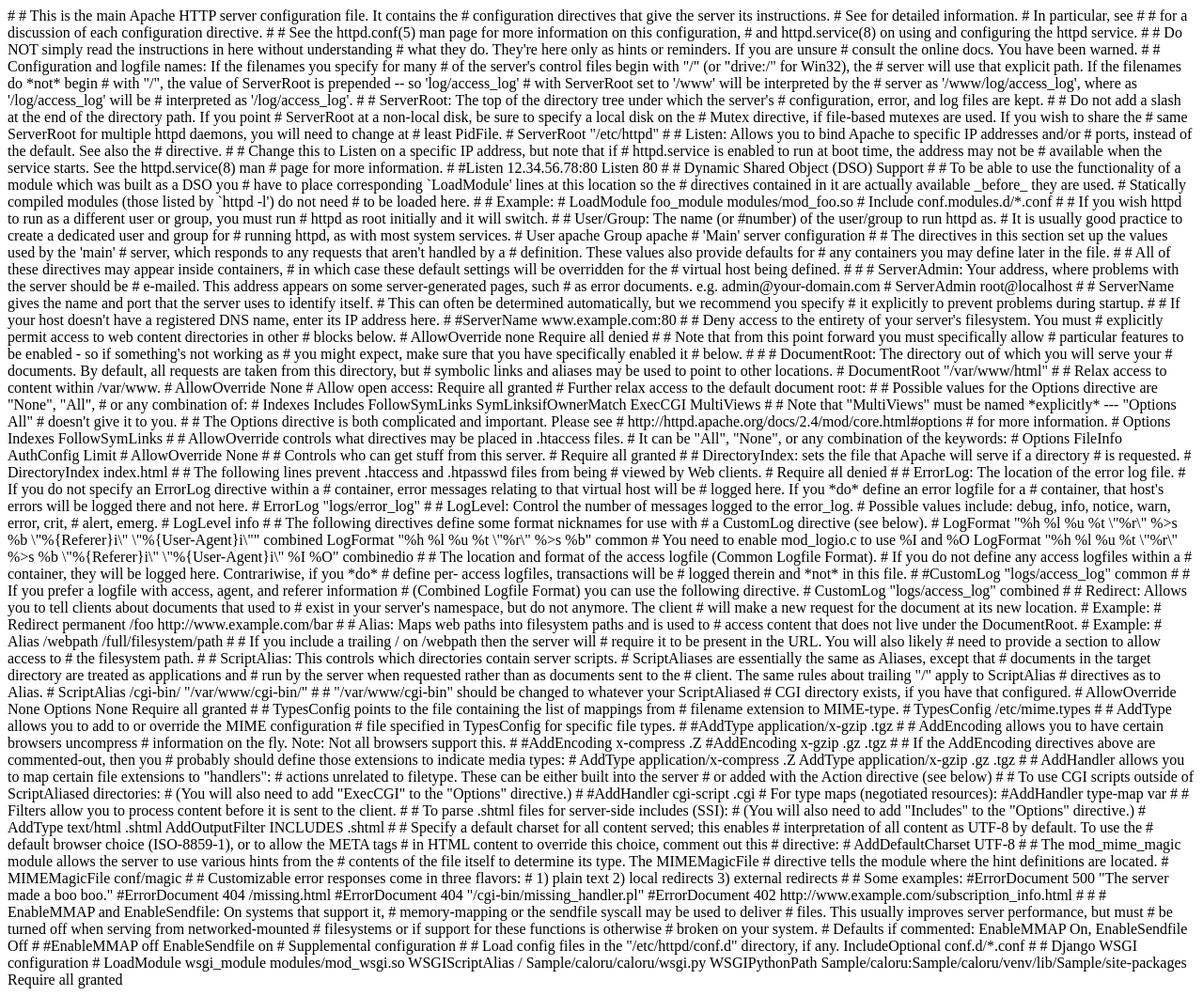
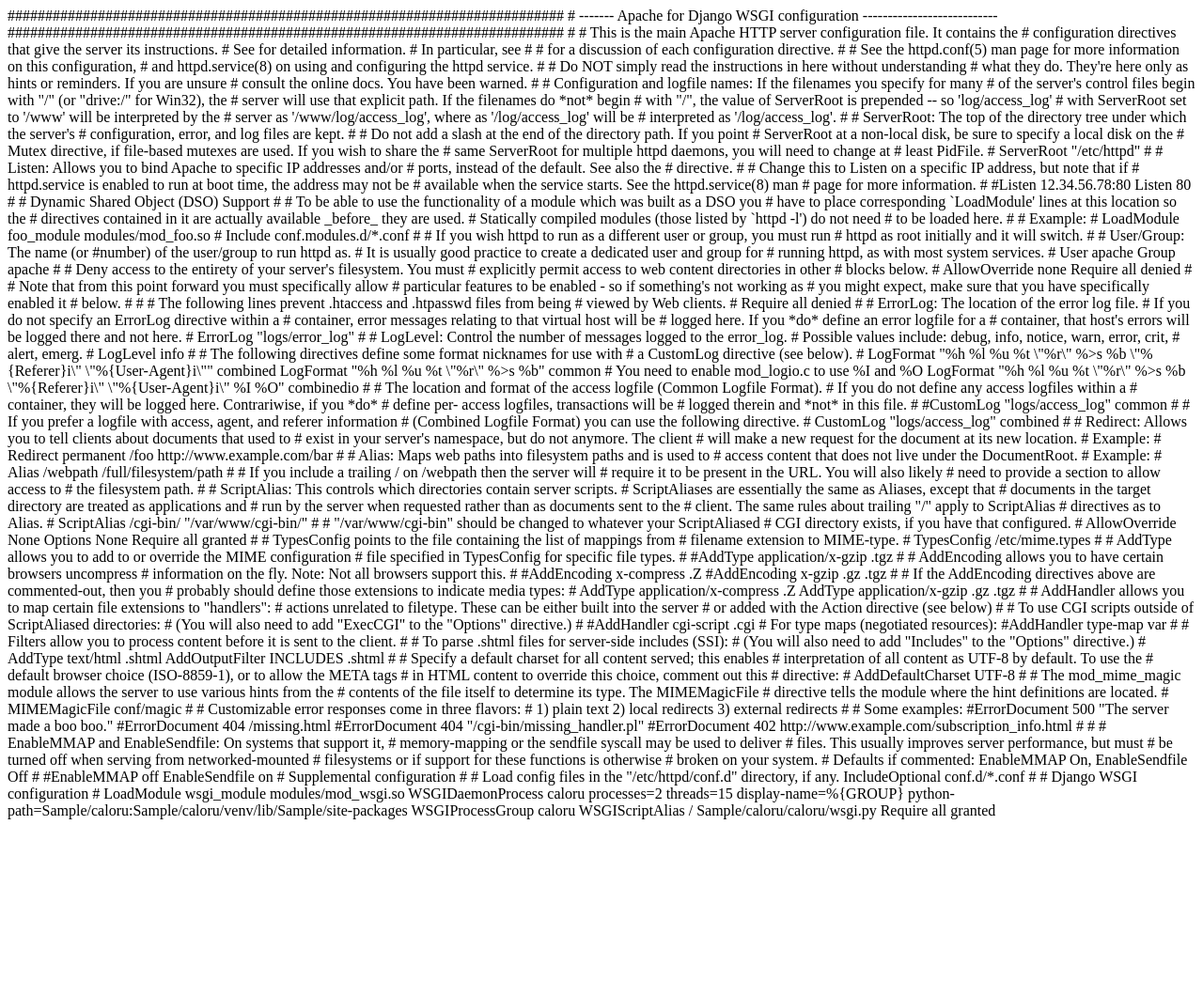
Before and after one commit to GRO4T/Caloru, a Django app: template ansible/roles/webserver/templates/httpd.conf.j2 in a window 1280 px wide. Shown: the whole page at 94% size. After the commit the page ends 872 px from the top, so only its background shows below. Run offline with Django 4.2, Linux system fonts and the light colour scheme; the template is opened without the code that fills it: most values are stand-ins (such as "Sample title", 1, 10 or a date in 2020).

Commit message:
Deploy Django welcome page using Apache WSGI

```diff
--- a/ansible/roles/webserver/templates/httpd.conf.j2
+++ b/ansible/roles/webserver/templates/httpd.conf.j2
@@ -1,3 +1,7 @@
+##########################################################################
+# ------- Apache for Django WSGI configuration ---------------------------
+##########################################################################
+
 #
 # This is the main Apache HTTP server configuration file.  It contains the
 # configuration directives that give the server its instructions.
@@ -71,34 +75,6 @@
 User apache
 Group apache
 
-# 'Main' server configuration
-#
-# The directives in this section set up the values used by the 'main'
-# server, which responds to any requests that aren't handled by a
-# <VirtualHost> definition.  These values also provide defaults for
-# any <VirtualHost> containers you may define later in the file.
-#
-# All of these directives may appear inside <VirtualHost> containers,
-# in which case these default settings will be overridden for the
-# virtual host being defined.
-#
-
-#
-# ServerAdmin: Your address, where problems with the server should be
-# e-mailed.  This address appears on some server-generated pages, such
-# as error documents.  e.g. admin@your-domain.com
-#
-ServerAdmin root@localhost
-
-#
-# ServerName gives the name and port that the server uses to identify itself.
-# This can often be determined automatically, but we recommend you specify
-# it explicitly to prevent problems during startup.
-#
-# If your host doesn't have a registered DNS name, enter its IP address here.
-#
-#ServerName www.example.com:80
-
 #
 # Deny access to the entirety of your server's filesystem. You must
 # explicitly permit access to web content directories in other
@@ -115,60 +91,6 @@
 # you might expect, make sure that you have specifically enabled it
 # below.
 #
-
-#
-# DocumentRoot: The directory out of which you will serve your
-# documents. By default, all requests are taken from this directory, but
-# symbolic links and aliases may be used to point to other locations.
-#
-DocumentRoot "/var/www/html"
-
-#
-# Relax access to content within /var/www.
-#
-<Directory "/var/www">
-    AllowOverride None
-    # Allow open access:
-    Require all granted
-</Directory>
-
-
-# Further relax access to the default document root:
-<Directory "/var/www/html">
-    #
-    # Possible values for the Options directive are "None", "All",
-    # or any combination of:
-    #   Indexes Includes FollowSymLinks SymLinksifOwnerMatch ExecCGI MultiViews
-    #
-    # Note that "MultiViews" must be named *explicitly* --- "Options All"
-    # doesn't give it to you.
-    #
-    # The Options directive is both complicated and important.  Please see
-    # http://httpd.apache.org/docs/2.4/mod/core.html#options
-    # for more information.
-    #
-    Options Indexes FollowSymLinks
-
-    #
-    # AllowOverride controls what directives may be placed in .htaccess files.
-    # It can be "All", "None", or any combination of the keywords:
-    #   Options FileInfo AuthConfig Limit
-    #
-    AllowOverride None
-
-    #
-    # Controls who can get stuff from this server.
-    #
-    Require all granted
-</Directory>
-
-#
-# DirectoryIndex: sets the file that Apache will serve if a directory
-# is requested.
-#
-<IfModule dir_module>
-    DirectoryIndex index.html
-</IfModule>
 
 #
 # The following lines prevent .htaccess and .htpasswd files from being
@@ -363,11 +285,17 @@
 #
 LoadModule wsgi_module modules/mod_wsgi.so
 
+<VirtualHost *:80>
+
+    WSGIDaemonProcess caloru processes=2 threads=15 display-name=%{GROUP} python-path={{ web_apps_root }}/caloru:{{ web_apps_root }}/caloru/venv/lib/{{ python_version }}/site-packages
+    WSGIProcessGroup caloru
+
     WSGIScriptAlias / {{ web_apps_root }}/caloru/caloru/wsgi.py
-WSGIPythonPath {{ web_apps_root }}/caloru:{{ web_apps_root }}/caloru/venv/lib/{{ python_version }}/site-packages
 
     <Directory {{ web_apps_root }}/caloru/caloru>
     <Files wsgi.py>
         Require all granted
     </Files>
     </Directory>
+
+</VirtualHost>
--- a/caloru/caloru/settings.py
+++ b/caloru/caloru/settings.py
@@ -11,7 +11,6 @@
 """
 
 from pathlib import Path
-from typing import List
 
 # Build paths inside the project like this: BASE_DIR / 'subdir'.
 BASE_DIR = Path(__file__).resolve().parent.parent
@@ -26,7 +25,7 @@
 # SECURITY WARNING: don't run with debug turned on in production!
 DEBUG = True
 
-ALLOWED_HOSTS: List[str] = []
+ALLOWED_HOSTS = ["*"]
 
 
 # Application definition
```
Also changed, not shown: ansible/roles/webserver/tasks/main.yml (+0 -7 lines). Lines whose indentation alone changed are shown as unchanged.
